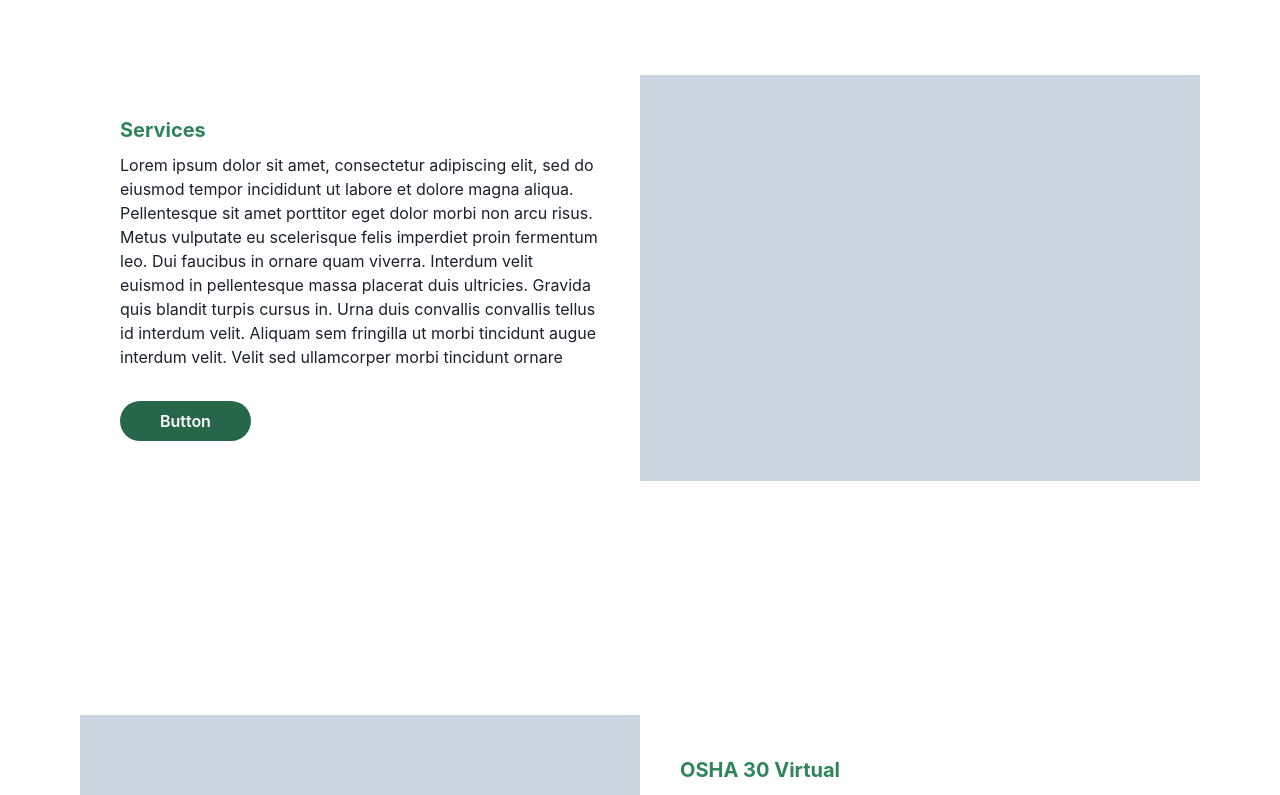
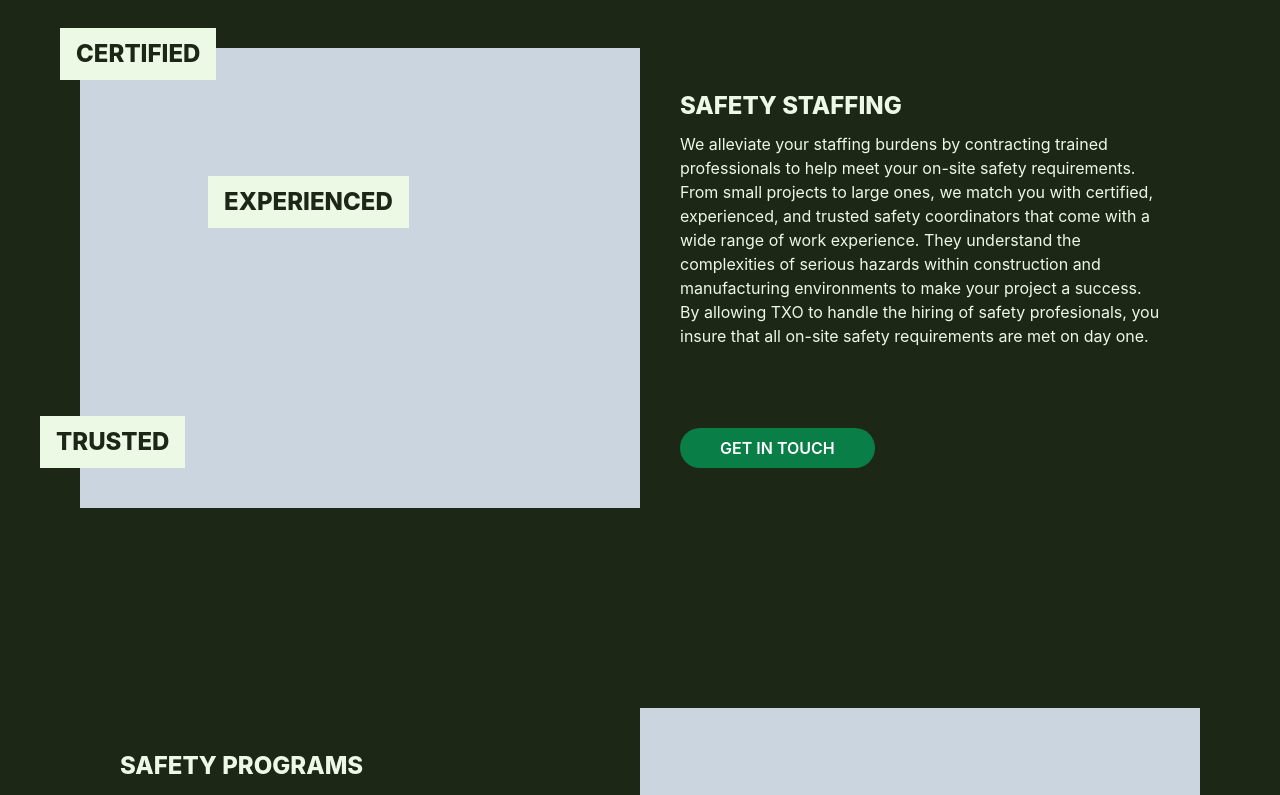
Before and after one commit to acostahf/TXO, a Next.js app: page / in a window 1280 px wide. Shown: the part 1900-2695 px from the top of the page. Built offline with nearby package versions, Linux system fonts and the light colour scheme.

Commit message:
styling services

```diff
--- a/components/textBox.js
+++ b/components/textBox.js
@@ -4,19 +4,19 @@ import { Flex, Box, Text, Center, SimpleGrid } from "@chakra-ui/layout";
 const textBox = (props) => {
   return (
     <Flex direction="column" p="10">
-      <Text fontWeight="bold" fontSize="xl" color="green.600">
+      <Text fontWeight="extrabold" fontSize="2xl" color="brand.300">
         {props.title}
       </Text>
       <Text mt="2">{props.des}</Text>
-      <ButtonGroup mt="8">
+      <ButtonGroup mt="20">
         <Button
           rounded="full"
           px="10"
-          bgColor="green.700"
+          bgColor="brand.500"
           color="white"
           variant="solid"
         >
-          Button
+          GET IN TOUCH
         </Button>
       </ButtonGroup>
     </Flex>
--- a/section/homepage/services.js
+++ b/section/homepage/services.js
@@ -1,38 +1,88 @@
-import { Flex, Box, SimpleGrid } from "@chakra-ui/layout";
+import { Flex, Box, SimpleGrid, VStack } from "@chakra-ui/layout";
 import React from "react";
 import TextBox from "../../components/textBox";
 
 // data
 const servicesItems = [
   {
-    title: "Services",
-    des: "Lorem ipsum dolor sit amet, consectetur adipiscing elit, sed do eiusmod tempor incididunt ut labore et dolore magna aliqua. Pellentesque sit amet porttitor eget dolor morbi non arcu risus. Metus vulputate eu scelerisque felis imperdiet proin fermentum leo. Dui faucibus in ornare quam viverra. Interdum velit euismod in pellentesque massa placerat duis ultricies. Gravida quis blandit turpis cursus in. Urna duis convallis convallis tellus id interdum velit. Aliquam sem fringilla ut morbi tincidunt augue interdum velit. Velit sed ullamcorper morbi tincidunt ornare",
+    title: "SAFETY STAFFING",
+    des: "We alleviate your staffing burdens by contracting trained professionals to help meet your on-site safety requirements. From small projects to large ones, we match you with certified, experienced, and trusted safety coordinators that come with a wide range of work experience. They understand the complexities of serious hazards within construction and manufacturing environments to make your project a success. By allowing TXO to handle the hiring of safety profesionals, you insure that all on-site safety requirements are met on day one.",
   },
   {
-    title: "OSHA 30 Virtual",
-    des: "Lorem ipsum dolor sit amet, consectetur adipiscing elit, sed do eiusmod tempor incididunt ut labore et dolore magna aliqua. Pellentesque sit amet porttitor eget dolor morbi non arcu risus. Metus vulputate eu scelerisque felis imperdiet proin fermentum leo. Dui faucibus in ornare quam viverra. Interdum velit euismod in pellentesque massa placerat duis ultricies. Gravida quis blandit turpis cursus in. Urna duis convallis convallis tellus id interdum velit. Aliquam sem fringilla ut morbi tincidunt augue interdum velit. Velit sed ullamcorper morbi tincidunt ornare",
+    title: "SAFETY PROGRAMS",
+    des: "Need help creating, developing, and implementing a strong safety program for your future project? At TXO, we excel in creating and maintaining safety programs that check off every box and most importantly prevent incidents before they happen. From the custom design of the program, to training and implementation, we hold your hand throughout the process so you can worry about the project at hand, not an OSHA visit. Let us help you create a safe work environment, today.",
+  },
+  {
+    title: "SAFETY TRAINING",
+    des: "Providing your employees with the necessary and relevant safety training is key in preventing potential incidents, creating a safe work environment, and dramatically lowering the impact of your insurance costs. TXO’s highly customizable trainings in many different courses gives your employees the knowledge they need on the jobsite. With our flexible training schedule we can implement trainings weekly, monthly, or as a needed basis.",
   },
 ];
 
-const Services = () => {
+const Services = (props) => {
   return (
-    <section>
-      {servicesItems.map((item, i) => (
-        <Flex align="center" px="20" minH="container.sm">
-          {i % 2 ? (
-            <SimpleGrid columns="2" key={i}>
-              <Box bgColor="gray.300"></Box>
-              <TextBox title={item.title} des={item.des} />
-            </SimpleGrid>
-          ) : (
-            <SimpleGrid columns="2" key={i}>
-              <TextBox title={item.title} des={item.des} />
-              <Box bgColor="gray.300"></Box>
-            </SimpleGrid>
-          )}
-        </Flex>
-      ))}
-    </section>
+    <VStack bg="brand.400" color="brand.300">
+      <Flex align="center" px="20" minH="container.sm">
+        <SimpleGrid columns="2">
+          <Box position="relative" bgColor="gray.300">
+            <Box
+              as="button"
+              px="4"
+              py="2"
+              bg="brand.300"
+              fontWeight="extrabold"
+              fontSize="2xl"
+              color="brand.400"
+              position="absolute"
+              top="-5"
+              left="-5"
+            >
+              CERTIFIED
+            </Box>
+            <Box
+              as="button"
+              px="4"
+              py="2"
+              bg="brand.300"
+              fontWeight="extrabold"
+              fontSize="2xl"
+              color="brand.400"
+              position="absolute"
+              top="32"
+              left="32"
+            >
+              EXPERIENCED
+            </Box>
+            <Box
+              as="button"
+              px="4"
+              py="2"
+              bg="brand.300"
+              fontWeight="extrabold"
+              fontSize="2xl"
+              color="brand.400"
+              position="absolute"
+              bottom="10"
+              left="-10"
+            >
+              TRUSTED
+            </Box>
+          </Box>
+          <TextBox title={servicesItems[0].title} des={servicesItems[0].des} />
+        </SimpleGrid>
+      </Flex>
+      <Flex align="center" px="20" minH="container.sm">
+        <SimpleGrid columns="2">
+          <TextBox title={servicesItems[1].title} des={servicesItems[1].des} />
+          <Box bgColor="gray.300"></Box>
+        </SimpleGrid>
+      </Flex>
+      <Flex align="center" px="20" minH="container.sm">
+        <SimpleGrid columns="2">
+          <Box bgColor="gray.300"></Box>
+          <TextBox title={servicesItems[2].title} des={servicesItems[2].des} />
+        </SimpleGrid>
+      </Flex>
+    </VStack>
   );
 };
 
--- a/theme.js
+++ b/theme.js
@@ -7,6 +7,7 @@ const theme = extendTheme({
       200: "#5D8D10",
       300: "#ECF9E5",
       400: "#1C2815",
+      500: "#097E46",
     },
   },
 });
```
